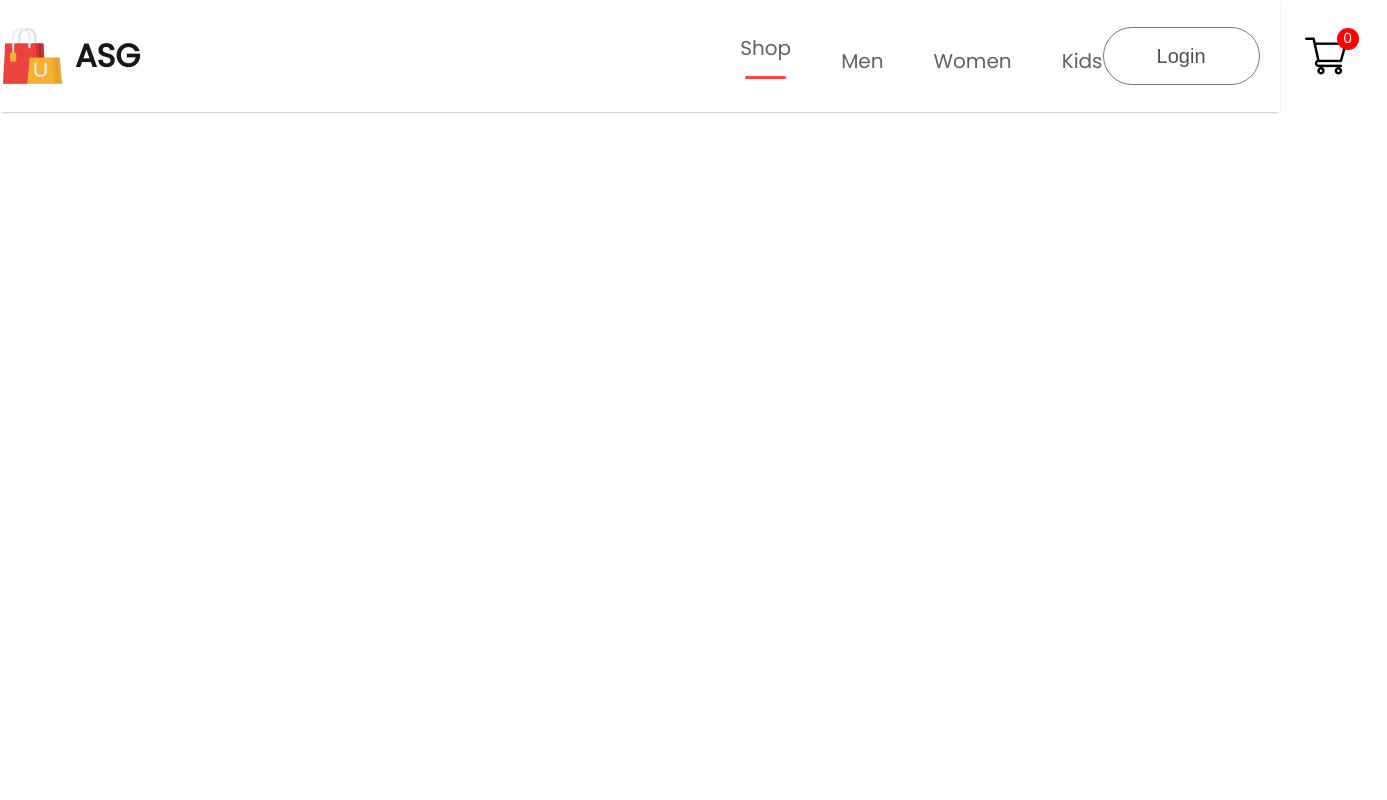
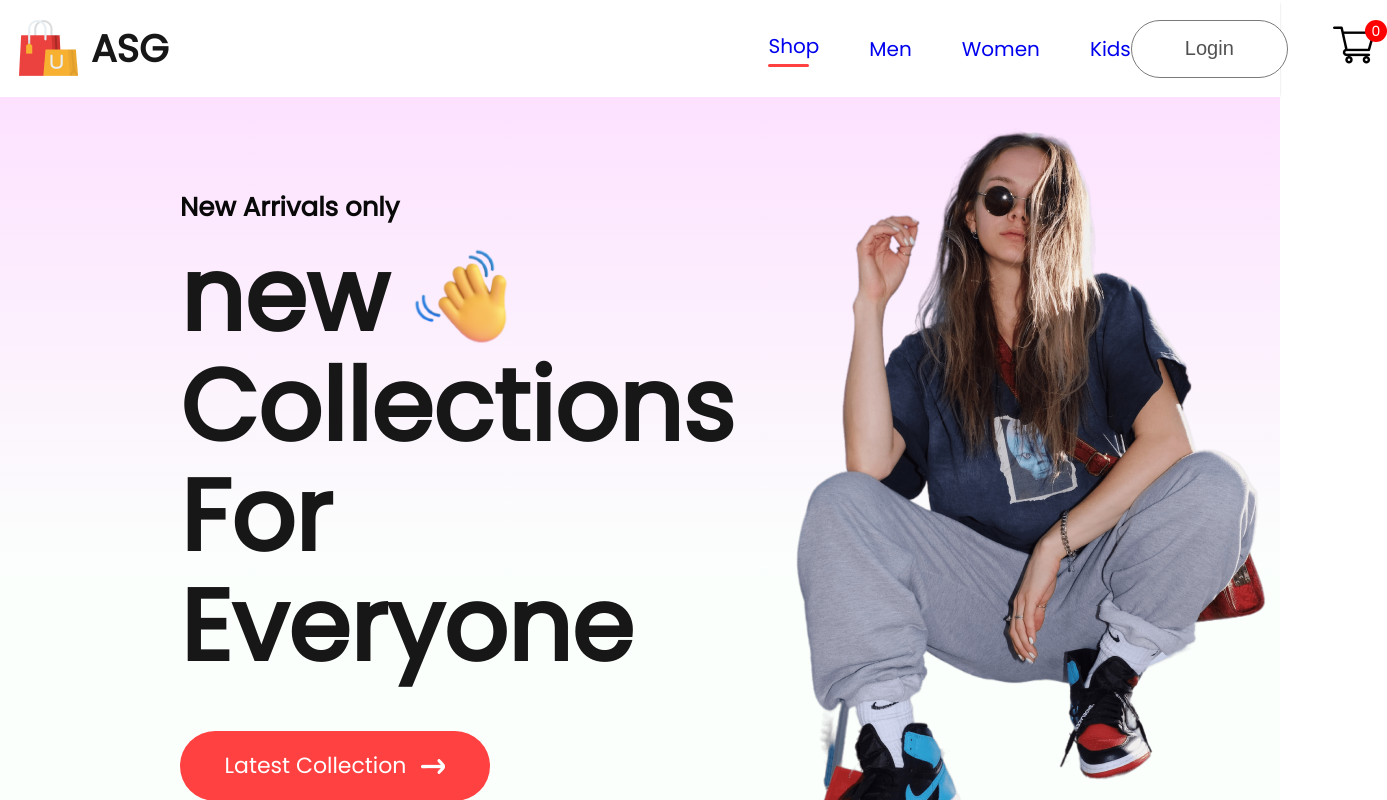
Before and after one commit to MdMirajulIslamTashfi/ASG, a React (Create React App) app: page / in a window 1280 px wide. Shown: the top 800 px of the page, 1387 px wide, since content can reach past the window. Built offline with nearby package versions, Linux system fonts and the light colour scheme.

Commit message:
Added Pages

```diff
--- a/package.json
+++ b/package.json
@@ -7,6 +7,7 @@
     "express": "^4.21.2",
     "react": "^18.3.1",
     "react-dom": "^18.3.1",
+    "react-router-dom": "^7.1.1",
     "react-scripts": "5.0.1",
     "web-vitals": "^4.2.4"
   },
--- a/src/App.js
+++ b/src/App.js
@@ -1,11 +1,28 @@
 import './App.css';
 import Navbar from './Components/Navbar/Navbar';
-
+import { BrowserRouter, Routes, Route } from 'react-router-dom';
+import Shop from './Pages/Shop';
+import ShopCategory from './Pages/ShopCategory';
+import Product from './Pages/Product';
+import LoginSignup from './Pages/LoginSignup';
+import Cart from './Pages/Cart';
 
 function App() {
   return (
     <div>
+      <BrowserRouter>
       <Navbar/>
+      <Routes>
+        <Route path='/' element={<Shop/>}/>
+        <Route path='/mens' element={<ShopCategory category="men" />}/>
+        <Route path='/womens' element={<ShopCategory category="women"/>}/>
+        <Route path='/kids' element={<ShopCategory category="kid"/>}/>
+        <Route path="product" element={<Product/>}/>
+        <Route path=':productId' element={<Product/>}/>
+        <Route path='/login' element={<LoginSignup/>}/>
+        <Route path='/cart' element={<Cart/>}/>
+      </Routes>
+      </BrowserRouter>
     </div>
   );
 }
--- /dev/null
+++ b/src/Components/Hero/Hero.css
@@ -0,0 +1,56 @@
+.hero{
+    height: 100vh;
+    background: linear-gradient(180deg, #fde1ff, #e1ffea22 60%);
+    display: flex;
+}
+.hero-left{
+    flex: 1;
+    display: flex;
+    flex-direction: column;
+    justify-content: center;
+    gap: 20px;
+    padding-left: 180px;
+    line-height: 1.1;
+}
+.hero-left h2{
+    color:#090909;
+    font-size: 26px;
+    font-weight: 600;
+}
+.hero-left p{
+    color: #171717;
+    font-size: 100px;
+    font-weight: 700;
+}
+
+.hero-hand-icon{
+    display: flex;
+    align-items: center;
+    gap: 20px;
+}
+
+.hero-hand-icon img{
+    width: 105px;
+}
+
+.hero-latest-btn{
+    display: flex;
+    justify-content: center;
+    align-items: center;
+    gap: 15px;
+    width: 310px;
+    height: 70px;
+    border-radius: 75px;
+    margin-top: 30px;
+    background: #ff4141;
+    color: white;
+    font-size: 22px;
+    font-weight: 500;
+}
+
+.hero-right{
+    flex:1;
+    display: flex;
+    align-items: center;
+    justify-items: center;
+}
--- /dev/null
+++ b/src/Components/Hero/Hero.jsx
@@ -0,0 +1,35 @@
+import React from 'react'
+import './Hero.css'
+
+import hand_icon from '../Assets/hand_icon.png'
+import arrow_icon from '../Assets/arrow.png'
+import hero_image from '../Assets/hero_image.png'
+
+const Hero = () => {
+  return (
+    <div className='hero'>
+        <div className="hero-left">
+            <h2>New Arrivals only</h2>
+            <div>
+                <div className="hero-hand-icon">
+                    <p>new</p>
+                    <img src={hand_icon} alt="" />
+                </div>
+                <p>Collections</p>
+                <p>For Everyone</p>
+            </div>
+            <div className="hero-latest-btn">
+                <div>Latest Collection</div>
+                <img src={arrow_icon} alt="" />
+            </div>
+        </div>
+
+
+        <div className="hero-right">
+            <img src={hero_image} alt="" />
+        </div>
+    </div>
+  )
+}
+
+export default Hero
--- a/src/Components/Navbar/Navbar.css
+++ b/src/Components/Navbar/Navbar.css
@@ -1,6 +1,7 @@
 .navbar{
     display: flex;
     justify-content: space-around;
+    padding: 16px;
     box-shadow: 0 1px 3px -2px black;
 }
 .nav-logo{
@@ -15,7 +16,7 @@
 
 .nav-logo p{
     color: #171717;
-    font-size: 32px;
+    font-size: 38px;
     font-weight: 600;
 }
 
@@ -27,7 +28,7 @@
     color: #626262;
     font-size: 20px;
     font-weight: 500;
-    margin-top: 30px;
+    margin-top: 0;
     padding-left: 600px;
 }
 
--- a/src/Components/Navbar/Navbar.jsx
+++ b/src/Components/Navbar/Navbar.jsx
@@ -1,5 +1,6 @@
 import React, { useState } from 'react'
 import './Navbar.css'
+import { Link } from 'react-router-dom';
 
 import logo from '../Assets/logo.png'
 import cart_icon from '../Assets/cart_icon.png'
@@ -15,15 +16,15 @@
             </div>
 
             <ul className='nav-menu'>
-                <li onClick={() => { setMenu("shop") }}>Shop {menu === "shop" ? <hr/> : <></>}</li>
-                <li onClick={() => { setMenu("mens") }}>Men {menu === "mens" ? <hr/> : <></>}</li>
-                <li onClick={() => { setMenu("womens") }}>Women {menu === "womens" ? <hr/> : <></>}</li>
-                <li onClick={() => { setMenu("kids") }}>Kids {menu === "kids" ? <hr/> : <></>}</li>
+                <li onClick={() => { setMenu("shop") }}><Link style={{textDecoration:'none'}} to='/' > Shop </Link> {menu === "shop" ? <hr/> : <></>}</li>
+                <li onClick={() => { setMenu("mens") }}><Link style={{textDecoration:'none'}} to='/mens' > Men </Link> {menu === "mens" ? <hr/> : <></>}</li>
+                <li onClick={() => { setMenu("womens") }}><Link style={{textDecoration:'none'}} to='/womens' > Women </Link> {menu === "womens" ? <hr/> : <></>}</li>
+                <li onClick={() => { setMenu("kids") }}><Link style={{textDecoration:'none'}} to='/kids' > Kids </Link> {menu === "kids" ? <hr/> : <></>}</li>
             </ul>
 
             <div className="nav-login-cart">
-                <button>Login</button>
-                <img src={cart_icon} alt="Cart" />
+                <Link to='/login' > <button>Login</button> </Link>
+                <Link to='/cart' > <img src={cart_icon} alt="Cart" /> </Link>
                 <div className="nav-cart-count">0</div>
             </div>
         </div>
--- /dev/null
+++ b/src/Pages/Cart.jsx
@@ -0,0 +1,11 @@
+import React from 'react'
+
+const Cart = () => {
+  return (
+    <div>
+
+    </div>
+  )
+}
+
+export default Cart
--- /dev/null
+++ b/src/Pages/LoginSignup.jsx
@@ -0,0 +1,11 @@
+import React from 'react'
+
+export const LoginSignup = () => {
+  return (
+    <div>
+
+    </div>
+  )
+}
+
+export default LoginSignup
--- /dev/null
+++ b/src/Pages/Product.jsx
@@ -0,0 +1,11 @@
+import React from 'react'
+
+const Product = () => {
+  return (
+    <div>
+
+    </div>
+  )
+}
+
+export default Product
--- /dev/null
+++ b/src/Pages/Shop.jsx
@@ -0,0 +1,12 @@
+import React from 'react'
+import Hero from '../Components/Hero/Hero'
+
+const Shop = () => {
+  return (
+    <div>
+      <Hero/>
+    </div>
+  )
+}
+
+export default Shop
--- /dev/null
+++ b/src/Pages/ShopCategory.jsx
@@ -0,0 +1,11 @@
+import React from 'react'
+
+const ShopCategory = () => {
+  return (
+    <div>
+
+    </div>
+  )
+}
+
+export default ShopCategory
--- a/src/index.css
+++ b/src/index.css
@@ -1,3 +1,6 @@
+*{
+  margin:0;
+}
 body {
   margin: 0;
   font-family: -apple-system, BlinkMacSystemFont, 'Segoe UI', 'Roboto', 'Oxygen',
```
Also changed, not shown: 1 other file (tests, documents, lock files or other folders).
